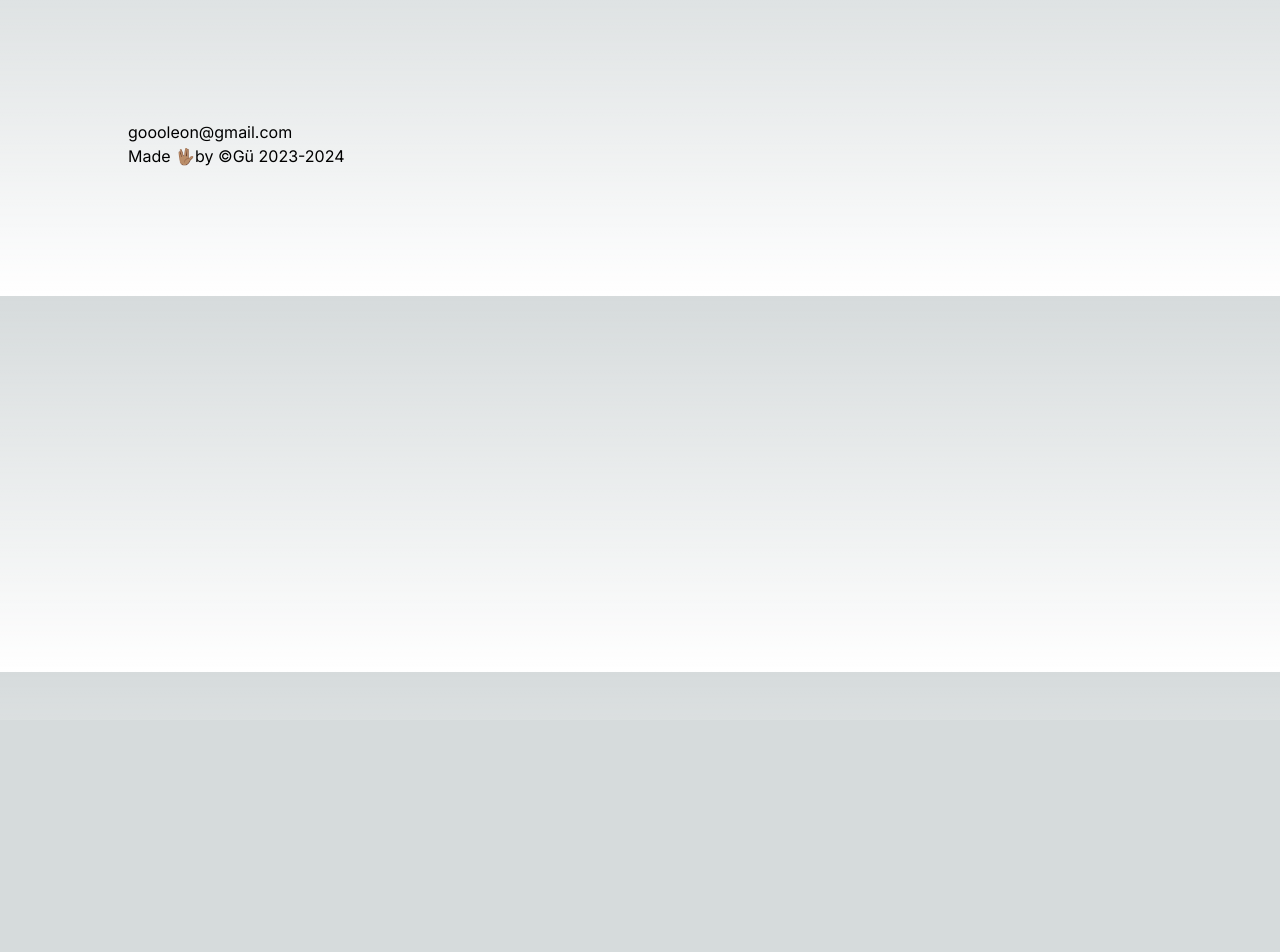
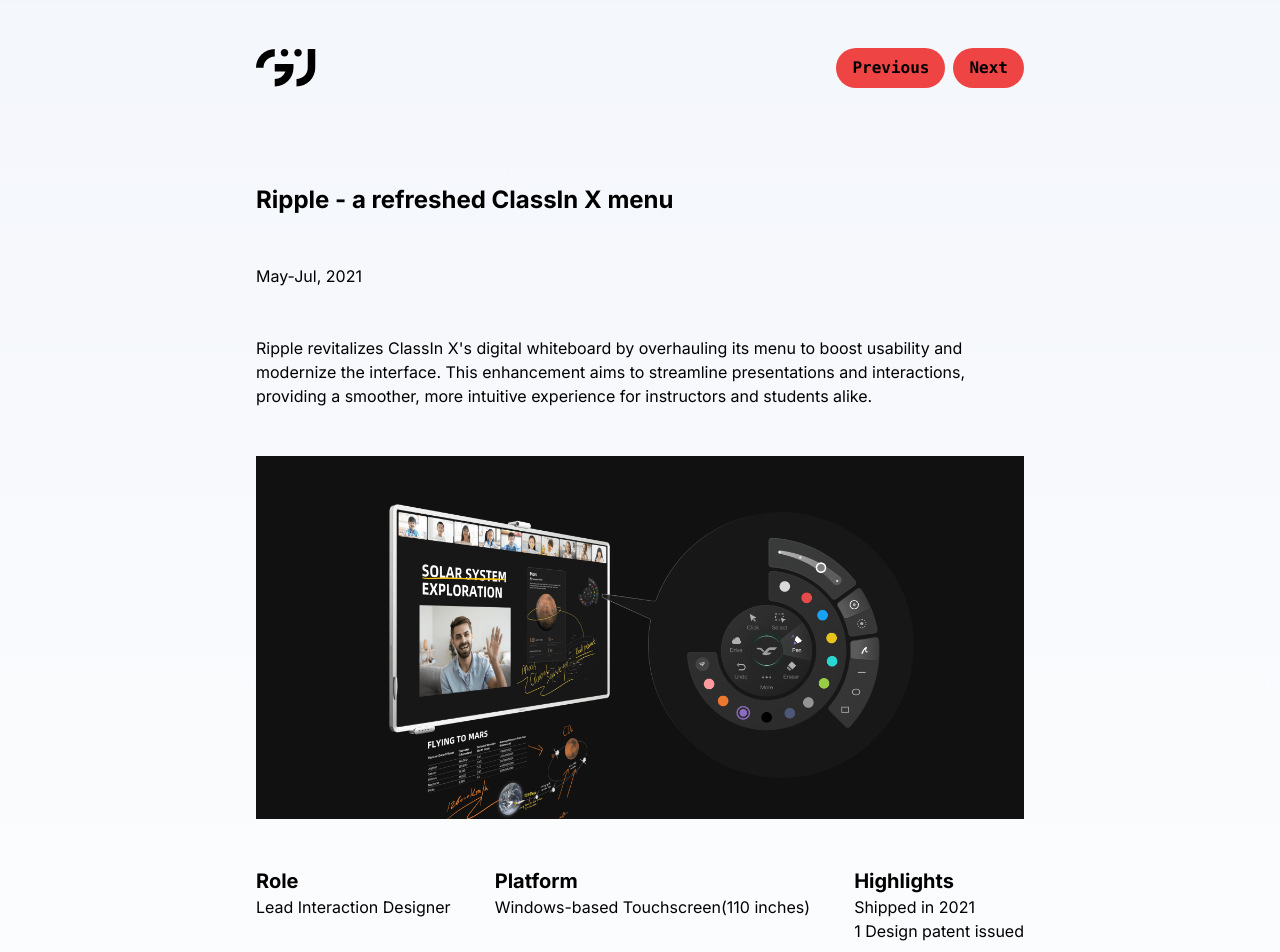
Before and after one commit to Goooleon/Portfolio-24, a Next.js app: page /ripple-classinx-menu in a window 1280 px wide. Shown: the part 80-1032 px from the top of the page. Before the commit the page ends 800 px from the top, so only its background shows below. Built offline with nearby package versions, Linux system fonts and the light colour scheme.

Commit message:
design-twicks

```diff
--- a/app/(projects)/bing-video-design-kit/page.tsx
+++ b/app/(projects)/bing-video-design-kit/page.tsx
@@ -10,16 +10,6 @@
 export default function Project() {
     return (
         <div>
-            <Link href="/">
-                <Image
-                    src="/Gu-LOGO.svg"
-                    alt="Vercel Logo"
-                    className="dark:invert"
-                    width={60}
-                    height={24}
-                    priority
-                />
-            </Link>
             <h1>
                 Bing Video Design Kit
             </h1>
--- a/app/(projects)/layout.tsx
+++ b/app/(projects)/layout.tsx
@@ -1,4 +1,6 @@
 import { Metadata } from "next";
+import Image from "next/image";
+import MyButton from "../Components/buttons";
 
 export const metadata: Metadata = {
   title: {
@@ -13,9 +15,41 @@
   children: React.ReactNode;
 }) {
   return (
-    <>
+    <div className="m-8 md:mx-64 md:my-32">
+      <header>
+        <div className="z-10 flex font-mono justify-between mb-12 lg:flex">
+          <div>
+            <a
+              className="pointer-events-none lg:pointer-events-auto lg:p-0"
+              href="/"
+              target="_self"
+              rel="noopener noreferrer"
+            >
+              <Image
+                src="/Gu-LOGO.svg"
+                alt="Vercel Logo"
+                className="dark:invert"
+                width={60}
+                height={24}
+                priority
+              />
+            </a>
+          </div>
+          <ul className="flex gap-2">
+            <li>
+              <MyButton
+                label="Previous"
+              />
+            </li>
+            <li>
+              <MyButton
+                label="Next"
+              /></li>
+          </ul>
+        </div>
+      </header>
       {children}
       <h1>this is tailored page layout for project detail page!</h1>;
-    </>
+    </div>
   );
 }
--- a/app/(projects)/ripple-classinx-menu/page.tsx
+++ b/app/(projects)/ripple-classinx-menu/page.tsx
@@ -1,10 +1,45 @@
 import { Metadata } from "next";
-
+import Image from "next/image";
 export const metadata: Metadata = {
     title: "Ripple - a refreshed ClassIn X menu",
     description: "The page is about...",
 }
 
 export default function Project() {
-    return <h1>Ripple - a refreshed ClassIn X menu</h1>;
+    return (
+        <div>
+            <article className="my-24 flex flex-col gap-12">
+                <h1 className="text-2xl font-bold">Ripple - a refreshed ClassIn X menu</h1>
+                <p>May-Jul, 2021</p>
+                <p>Ripple revitalizes ClassIn X's digital whiteboard by overhauling its menu to boost usability and modernize the interface. This enhancement aims to streamline presentations and interactions, providing a smoother, more intuitive experience for instructors and students alike.</p>
+                <div className="w-full aspect-auto relative">
+                    <Image
+                        src="/ripple-classinx-menu/cover.png"
+                        alt="cover image"
+                        loading='lazy'
+                        width={9999}
+                        height={900}
+                        quality={100}
+                        sizes="100vw"
+                        objectFit='fill'
+                    />
+                </div>
+                <ul className="flex justify-between w-full">
+                    <li>
+                        <h3 className="font-bold text-xl">Role</h3>
+                        <p>Lead Interaction Designer</p>
+                    </li>
+                    <li>
+                        <h3 className="font-bold text-xl">Platform</h3>
+                        <p>{"Windows-based Touchscreen(110 inches)"}</p>
+                    </li>
+                    <li>
+                        <h3 className="font-bold text-xl">Highlights</h3>
+                        <dt>Shipped in 2021</dt>
+                        <dt>1 Design patent issued</dt>
+                    </li>
+                </ul>
+            </article>
+        </div>
+    );
 }
--- a/app/Components/buttons.tsx
+++ b/app/Components/buttons.tsx
@@ -1,9 +1,19 @@
-function DownloadButton() {
+import React from 'react';
+
+type MyButtonProps = {
+    label: string;
+};
+
+const MyButton: React.FC<MyButtonProps> = ({ label }) => {
     return (
         <div>
-            <button className="px-4 py-2  bg-red-500 rounded-full font-bold hover:bg-sky-700">Résumé.pdf</button>
+            <button
+                className="px-4 py-2 bg-red-500 rounded-full font-bold hover:bg-sky-700"
+            >
+                {label}
+            </button>
         </div>
     );
-  }
+};
 
-  export default DownloadButton;
+export default MyButton;
--- a/app/globals.css
+++ b/app/globals.css
@@ -4,14 +4,14 @@
 
 :root {
   --foreground-rgb: 0, 0, 0;
-  --background-start-rgb: 214, 219, 220;
+  --background-start-rgb: 243, 246, 251;
   --background-end-rgb: 255, 255, 255;
 }
 
 @media (prefers-color-scheme: dark) {
   :root {
     --foreground-rgb: 255, 255, 255;
-    --background-start-rgb: 0, 0, 30;
+    --background-start-rgb: 0, 0, 20;
     --background-end-rgb: 0, 0, 0;
   }
 }
--- a/app/layout.tsx
+++ b/app/layout.tsx
@@ -1,6 +1,7 @@
 import type { Metadata } from "next";
 import { Inter } from "next/font/google";
 import "./globals.css";
+import Image from "next/image";
 
 const inter = Inter({ subsets: ["latin"] });
 
@@ -16,10 +17,11 @@
 }>) {
   return (
     <html lang="en">
-      <body className={inter.className}>{children}
-      <footer className="m-32 grid">
-      <p>goooleon@gmail.com</p>
-      <p>Made 🖖🏽by ©Gü 2023-2024</p></footer>
+      <body className={inter.className}>
+        {children}
+        <footer className="m-8 md:mx-64 md:my-32 grid">
+          <p>goooleon@gmail.com • <a href="https://www.instagram.com/guforgood/">Instagram</a> • <a href="https://www.linkedin.com/in/shengfeng-gu-399829154/">LinkedIn</a> </p>
+          <p>Made 🖖🏽by ©Gü 2023-2024</p></footer>
       </body>
     </html>
   );
--- a/app/page.tsx
+++ b/app/page.tsx
@@ -5,44 +5,30 @@
 
 export default function Home() {
   return (
-    <main className="flex min-h-screen flex-col items-center justify-between p-24">
-      <div className="z-10 max-w-5xl w-full items-center justify-between font-mono text-sm lg:flex">
-        <div className="fixed bottom-0 left-0 flex h-48 w-full items-end justify-center bg-gradient-to-t from-white via-white dark:from-black dark:via-black lg:static lg:h-auto lg:w-auto lg:bg-none">
-          <a
-            className="pointer-events-none flex place-items-center gap-2 p-8 lg:pointer-events-auto lg:p-0"
-            href="/"
-            target="_self"
-            rel="noopener noreferrer"
-          >
-            <Image
-              src="/Gu-LOGO.svg"
-              alt="Vercel Logo"
-              className="dark:invert"
-              width={60}
-              height={24}
-              priority
-            />
-          </a>
-        </div>
-      </div>
-
-      <div className='m-32'>
+    <main className="flex min-h-screen flex-col items-center m-8 md:mx-64 md:my-32">
+      <div className='mb-4'>
         <article aria-label="Introduction">
-          <h1><span role="img" aria-label="Waving Hand">👋🏽</span> Hey, I am Gü</h1>
-          <h2>
-            a Product Designer at <span aria-label="Microsoft">Micros🌎ft</span> in <span aria-label="Location">📍Beijing,</span>
-          </h2>
-          <p>
-            a creative mind that blends Human Centered Design with Random Intuition,
+          <h1 className={`mb-3 text-4xl font-regular mb-8`}><span role="img" aria-label="Waving Hand">👋🏽</span> Hey, I am Gü</h1>
+          <p className={`mb-3 text-2xl font-regular`}>
+            a <span className={'font-bold'}>Product Designer</span> at <span aria-label="Microsoft">Micros🌎ft</span> in <span aria-label="Location">📍Beijing,</span>
           </p>
-          <p>
+          <p className={`mb-3 text-2xl font-regular`}>
+            a creative mind that blends <span className={'font-bold'}>Human Centered Design</span> with <span className={'font-bold'}>Random Intuition</span>,
+          </p>
+          <p className={`mb-3 text-2xl font-regular`}>
             a free soul who enjoys <span aria-label="skiing">🎿</span> <span aria-label="frisbee">🥏</span> <span aria-label="cycling">🚴🏽</span> <span aria-label="surfing">🏄🏼</span> <span aria-label="mountains">🗻</span>
           </p>
         </article>
+        <video autoPlay loop style={{ width: '240px', height: '240px' }}>
+          <source src="/gu-avatar.mov" />
+        </video>
+        <DownloadButton
+          label='More About Me'
+        />
       </div>
 
 
-      <div className="m-12 w-full aspect-auto relative">
+      <div className="m-8 w-full aspect-auto relative">
         <Image
           src={projects}
           alt="projects"
@@ -66,24 +52,41 @@
           <li className="p-4"><Link href="/follow-on-edge">
             Follow on Edge
           </Link></li>
+          <li className="p-4"><Link href="/grad-thesis-myt-search">
+            Improving Search Relevance Feedback through Human Centered Design
+          </Link></li>
+          <li className="p-4"><Link href="/joa-arch-web">
+            JOA website revamp
+          </Link></li>
+          <li className="p-4"><Link href="/rethink-ppt-animation">
+            Rethinking PowerPoint Animation Experience
+          </Link></li>
+          <li className="p-4"><Link href="/ripple-classinx-menu">
+            Ripple - a refreshed ClassIn X menu
+          </Link></li>
+          <li className="p-4"><Link href="/uxad-saeco-redesign">
+            Saeco Xelsis Experience Redesign
+          </Link></li>
         </ul>
       </div>
 
       <div className="m-32 grid text-center lg:max-w-5xl lg:w-full lg:mb-0 lg:grid-cols-2 lg:text-left">
         <article>
-          <h1 className="font-bold">why design?</h1>
-          <p className="text-sm opacity-50"> I believe in the transformational power of design and its attempt to make the world (a little) better. Regardless of its form, design is essentially a mindset of empathizing with others (people or creature) and figuring out how things work.
+          <h1 className={`mb-4 text-3xl font-bold`}>why design?</h1>
+          <p className="text-xl opacity-50"> I believe in the transformational power of design and its attempt to make the world (a little) better. Regardless of its form, design is essentially a mindset of empathizing with others (people or creature) and figuring out how things work.
             < br /> <br />
             I devote myself to creating (functional) useful and/or (emotional) enjoyable experiences that I call it meaningful moments.
           </p>
         </article>
-        <DownloadButton />
+        <DownloadButton
+          label='Resume.pdf'
+        />
       </div>
 
       <div className="m-32 grid text-center lg:max-w-5xl lg:w-full lg:mb-0 lg:grid-cols-2 lg:text-left">
         <article>
-          <h1 className="font-bold">Gü vs Gu</h1>
-          <p className="text-sm opacity-50">
+          <h1 className={`mb-4 text-3xl font-bold`}>Gü vs Gu</h1>
+          <p className="text-xl opacity-50">
             Gu is my family name, and I am simply used to it. The Umlaut is to make u a S-M-I-L-E-Y FACE :)
           </p>
         </article>
@@ -91,8 +94,8 @@
 
       <div className="m-32 grid text-center lg:max-w-5xl lg:w-full lg:mb-0 lg:grid-cols-2 lg:text-left">
         <article>
-          <h1 className="font-bold">a little more</h1>
-          <p className="text-sm opacity-50">
+          <h1 className={`mb-4 text-3xl font-bold`}>a little more</h1>
+          <p className="text-xl opacity-50">
             Just a little more, more personal, not about work or profession.
           </p>
         </article>
```
Also changed, not shown: public/ripple-classinx-menu/cover.png (added), 1 other file (tests, documents, lock files or other folders). Lines whose indentation alone changed are shown as unchanged.
